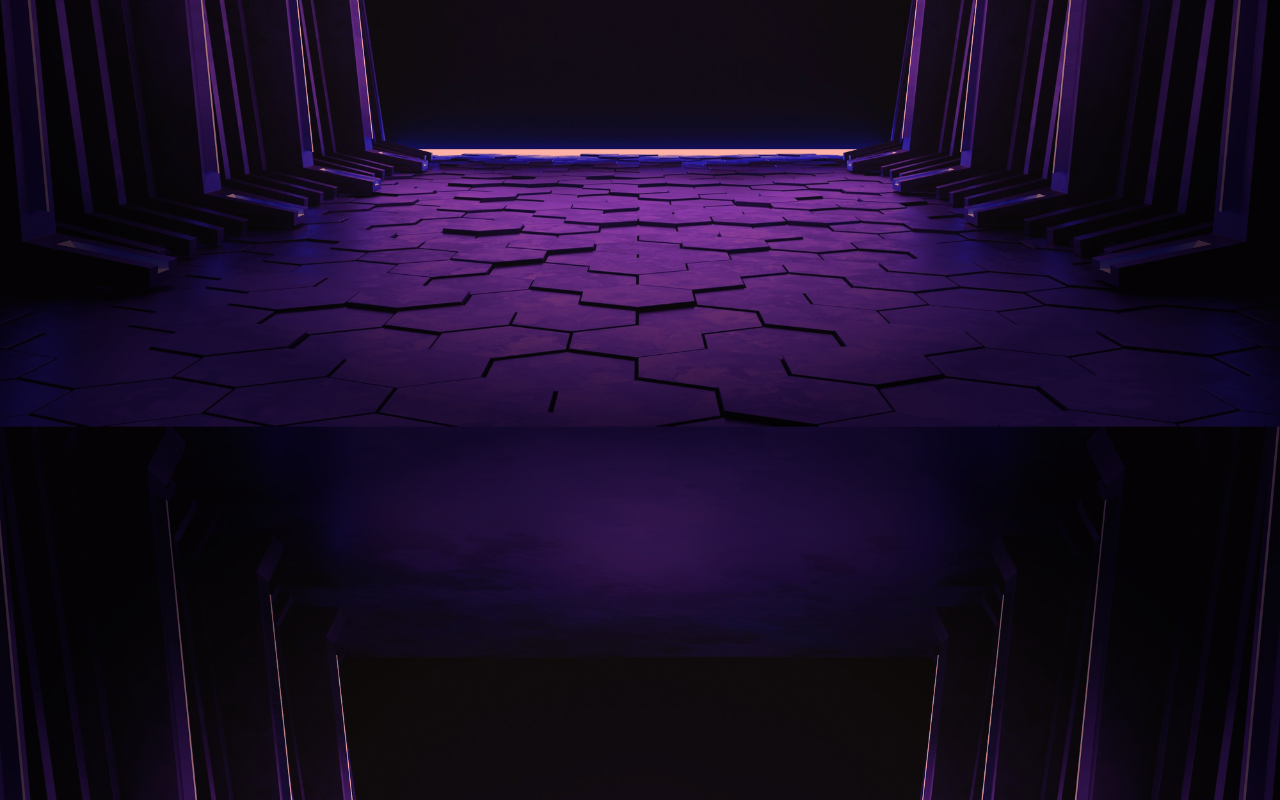
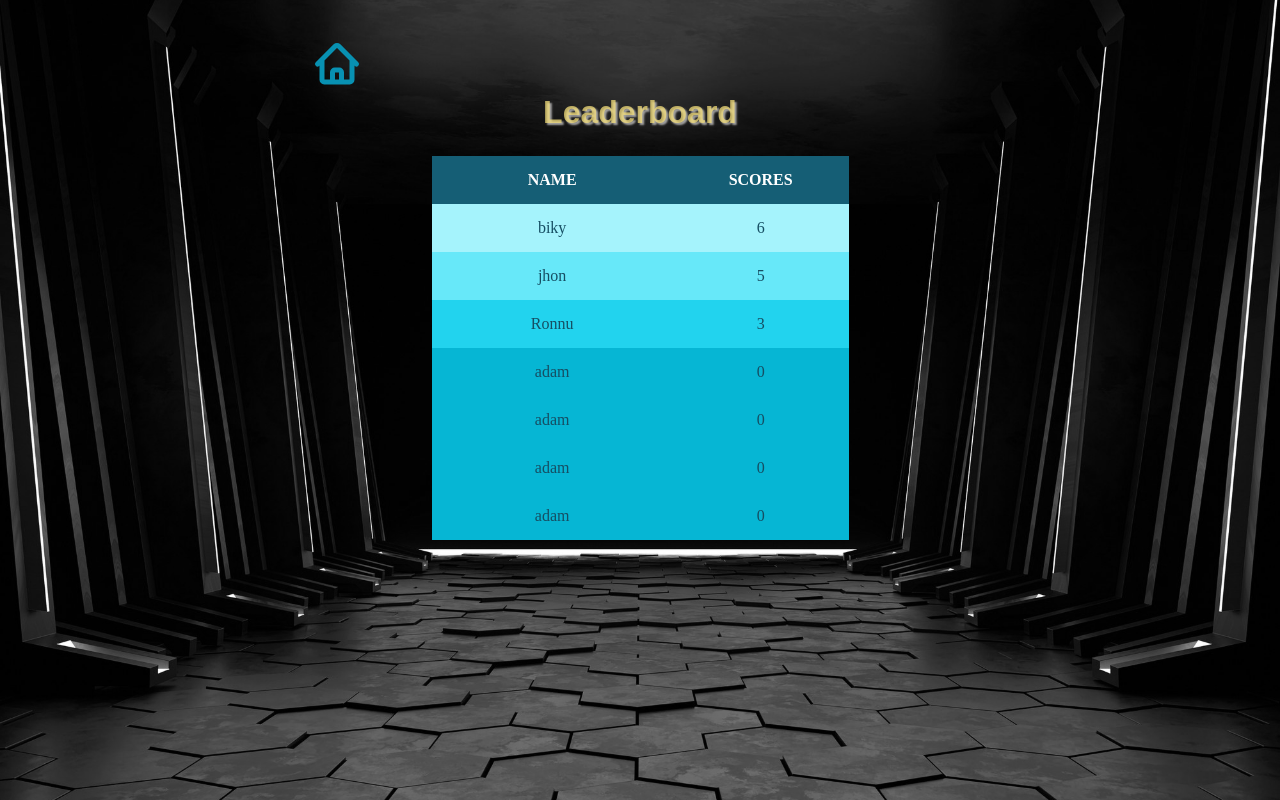
Before and after one commit to hrusikesh8280/Clicky-Ball-Games, a React (Create React App) app in the folder fronted/my-app/: page /bord in a window 1280 px wide. Before the commit this address had no page. Built offline with nearby package versions, Linux system fonts and the light colour scheme; a web font is replaced by a local one.

Commit message:
added leaderboard

```diff
--- a/fronted/my-app/src/Pages/Allroutes.tsx
+++ b/fronted/my-app/src/Pages/Allroutes.tsx
@@ -1,34 +1,31 @@
-import React from 'react'
-import{Routes, Route} from "react-router-dom"
-import Loader from '../components/Loader'
-import Result from '../components/Result'
-import BallsPage from '../components/Play'
-import Game from '../components/Game'
-import Register from '../components/Register'
-
-
-
+import React from "react";
+import { Routes, Route } from "react-router-dom";
+import Loader from "../components/Loader";
+import Result from "../components/Result";
+import BallsPage from "../components/Play";
+import Game from "../components/Game";
+import Register from "../components/Register";
+import Leaderboard from "../components/Leaderboard";
 
 const Allroutes = () => {
   return (
     <Routes>
-      <Route path="/" element={<Loader/>}>
-       Loader Page
+      <Route path="/" element={<Loader />}>
+        Loader Page
       </Route>
-      <Route path="/menu" element={<Game/>}>
-       Game Page
+      <Route path="/menu" element={<Game />}>
+        Game Page
       </Route>
-      <Route path="/game" element={<BallsPage/>}>
-       Play
+      <Route path="/game" element={<BallsPage />}>
+        Play
       </Route>
-      <Route path="/result" element={<Result/>}>
-       Result
+      <Route path="/result" element={<Result />}>
+        Result
       </Route>
-      <Route path='register' element={<Register/>}>
+      <Route path="/bord" element={<Leaderboard />}></Route>
+      <Route path="register" element={<Register />}></Route>
+    </Routes>
+  );
+};
 
-      </Route>
-    </Routes>
-  )
-}
-
-export default Allroutes
+export default Allroutes;
--- /dev/null
+++ b/fronted/my-app/src/components/Leaderboard.jsx
@@ -0,0 +1,105 @@
+import React from "react";
+import back_img from "../assets/menu-background.png";
+import {Link } from "react-router-dom"
+const Leaderboard = () => {
+  return (
+    <div
+      className="h-screen flex items-center"
+      style={{
+        backgroundImage: `url(${back_img})`,
+        backgroundSize: "cover",
+        backgroundPosition: "center",
+        display: "flex",
+        flexDirection: "column",
+        alignItems: "center",
+      }}
+    >
+      <div class="w-2/3">
+        <div
+          style={{
+            margin: "auto",
+            textAlign: "center",
+            fontSize: "2.5vw",
+            color: "#f5e07bbb",
+            textShadow: "2px 2px 2px rgb(165, 164, 163)",
+            fontFamily: "sans-serif",
+            fontWeight: "bold",
+          }}
+        >
+          <div style={{ marginLeft: "100px" }}>
+            <Link to="/menu">
+              <svg
+                xmlns="http://www.w3.org/2000/svg"
+                fill="none"
+                viewBox="0 0 24 24"
+                stroke-width="2.5"
+                stroke="currentColor"
+                class="w-12 h-12  mt-10 stroke-cyan-600 hover:stroke-cyan-500"
+              >
+                <path
+                  stroke-linecap="round"
+                  stroke-linejoin="round"
+                  d="M2.25 12l8.954-8.955c.44-.439 1.152-.439 1.591 0L21.75 12M4.5 9.75v10.125c0 .621.504 1.125 1.125 1.125H9.75v-4.875c0-.621.504-1.125 1.125-1.125h2.25c.621 0 1.125.504 1.125 1.125V21h4.125c.621 0 1.125-.504 1.125-1.125V9.75M8.25 21h8.25"
+                />
+              </svg>
+            </Link>
+          </div>
+          Leaderboard
+        </div>
+      </div>
+      <div
+        class="rounded-lg "
+        style={{
+          width: "45%",
+          margin: "auto",
+          padding: "10px",
+          marginTop: "10px",
+          display: "flex",
+          alignItems: "center",
+          justifyContent: "center",
+        }}
+      >
+        <table class="rounded-lg overflow-y-auto h-32 table-auto  shadow-3xl font-[Pappins] border-cyan-200 w-3/4 content-center">
+          <thead class="text-white">
+            <tr>
+              <th class="py-3 bg-cyan-800">NAME</th>
+              <th class="py-3 bg-cyan-800">SCORES</th>
+            </tr>
+          </thead>
+          <tbody class="text-cyan-900 text-center">
+            <tr class="hover:bg-cyan-100 bg-cyan-200 cursor-pointer duration-300">
+              <td class="py-3 px-6">biky</td>
+              <td class="py-3 px-6">6</td>
+            </tr>
+            <tr class="hover:bg-cyan-100 bg-cyan-300 cursor-pointer duration-300">
+              <td class="py-3 px-6">jhon</td>
+              <td class="py-3 px-6">5</td>
+            </tr>
+            <tr class="hover:bg-cyan-100 bg-cyan-400 cursor-pointer duration-300">
+              <td class="py-3 px-6">Ronnu</td>
+              <td class="py-3 px-6">3</td>
+            </tr>
+            <tr class="hover:bg-cyan-100 bg-cyan-500 cursor-pointer duration-300">
+              <td class="py-3 px-6">adam</td>
+              <td class="py-3 px-6">0</td>
+            </tr>
+            <tr class="hover:bg-cyan-100 bg-cyan-500 cursor-pointer duration-300">
+              <td class="py-3 px-6">adam</td>
+              <td class="py-3 px-6">0</td>
+            </tr>
+            <tr class="hover:bg-cyan-100 bg-cyan-500 cursor-pointer duration-300">
+              <td class="py-3 px-6">adam</td>
+              <td class="py-3 px-6">0</td>
+            </tr>
+            <tr class="hover:bg-cyan-100 bg-cyan-500 cursor-pointer duration-300">
+              <td class="py-3 px-6">adam</td>
+              <td class="py-3 px-6">0</td>
+            </tr>
+          </tbody>
+        </table>
+      </div>
+    </div>
+  );
+};
+
+export default Leaderboard;
```
